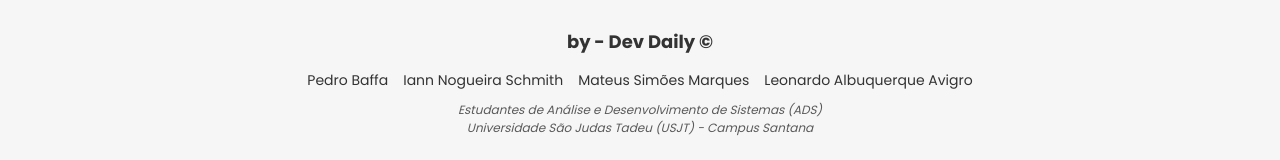
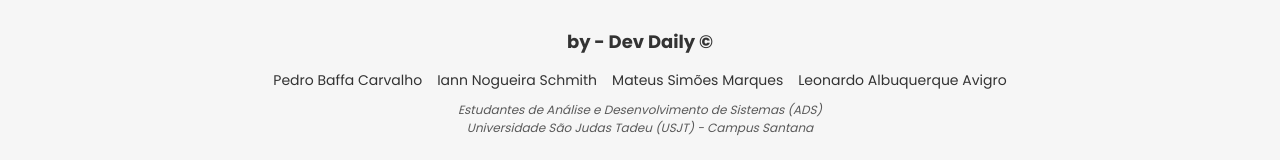
Before and after one commit to PedroBaffa/projeto-classify, a React (Vite) app: page / in a window 1280 px wide. Shown: the part 631-791 px from the top of the page. Built offline with nearby package versions, Linux system fonts and the light colour scheme.

Commit message:
Alteração Footer

```diff
--- a/src/components/Footer/Footer.tsx
+++ b/src/components/Footer/Footer.tsx
@@ -12,7 +12,7 @@ export function Footer() {
 
         {/* Nomes dos Participantes */}
         <div className={styles.participants}>
-          <span>Pedro Baffa</span>
+          <span>Pedro Baffa Carvalho</span>
           <span>Iann Nogueira Schmith</span>
           <span>Mateus Simões Marques</span>
           <span>Leonardo Albuquerque Avigro</span>
```
